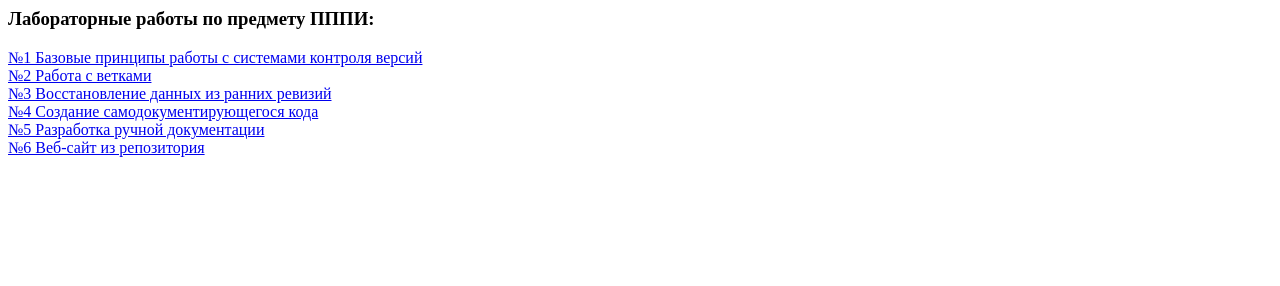
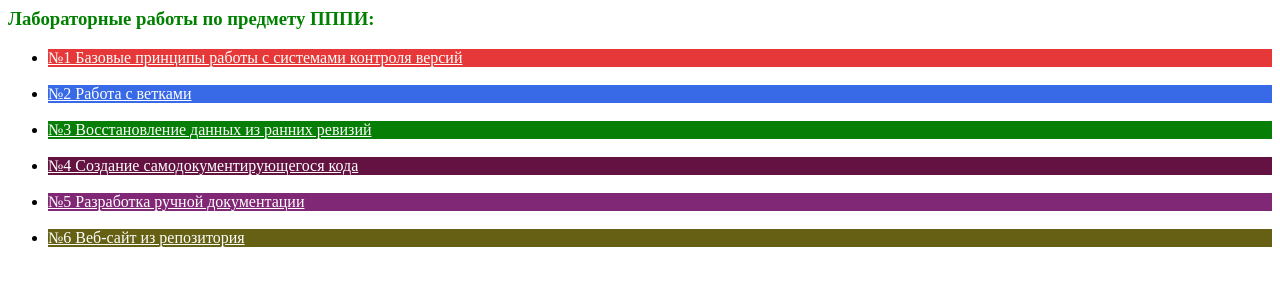
Before and after one commit to ailuroq/PPPI_LABS, a plain HTML site: page index.html in a window 1280 px wide. Drawn offline with Linux system fonts and the light colour scheme.

Commit message:
add style to index.html

```diff
--- a/index.html
+++ b/index.html
@@ -4,12 +4,14 @@
 </head>
 
 <body>
-<h3>Лабораторные работы по предмету ПППИ:</h3>
-<a href="reports/Овсянников, ПИ-19б, ЛР1.docx">№1 Базовые принципы работы с системами контроля версий</a><br>
-<a href="reports/Овсянников, ПИ-19б, ЛР2.docx">№2 Работа с ветками</a><br>
-<a href="reports/Овсянников, ПИ-19б, ЛР3.docx">№3 Восстановление данных из ранних ревизий</a><br>
-<a href="reports/Овсянников, ПИ-19б, ЛР4.docx">№4 Создание самодокументирующегося кода</a><br>
-<a href="reports/Овсянников, ПИ-19б, ЛР5.docx">№5 Разработка ручной документации</a><br>
-<a href="reports/Овсянников, ПИ-19б, ЛР6.docx">№6 Веб-сайт из репозитория</a><br>
+<h3 style="color: green">Лабораторные работы по предмету ПППИ:</h3>
+<ul list-style-type:circle>
+  <li style="background-color: #e63838;"><a style="color: #fff;" href="reports/Овсянников, ПИ-19б, ЛР1.docx">№1 Базовые принципы работы с системами контроля версий</a></li><br>
+  <li style="background-color: #3869e6;"><a style="color: #fff;" href="reports/Овсянников, ПИ-19б, ЛР2.docx">№2 Работа с ветками</a></li><br>
+  <li style="background-color: #077e05;"><a style="color: #fff;"  href="reports/Овсянников, ПИ-19б, ЛР3.docx">№3 Восстановление данных из ранних ревизий</a></li><br>
+  <li style="background-color: #631241;"><a style="color: #fff;" href="reports/Овсянников, ПИ-19б, ЛР4.docx">№4 Создание самодокументирующегося кода</a></li><br>
+  <li style="background-color: #802875;"><a style="color: #fff;"  href="reports/Овсянников, ПИ-19б, ЛР5.docx">№5 Разработка ручной документации</a></li><br>
+  <li style="background-color: #656014;"><a style="color: #fff;"  href="reports/Овсянников, ПИ-19б, ЛР6.docx">№6 Веб-сайт из репозитория</a></li><br>
+</ul>
 
 </body>
```
